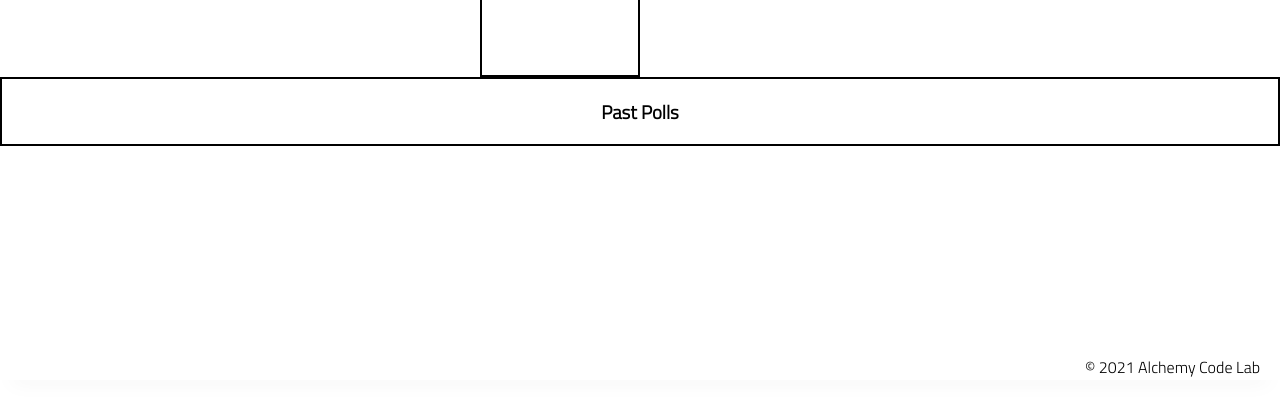
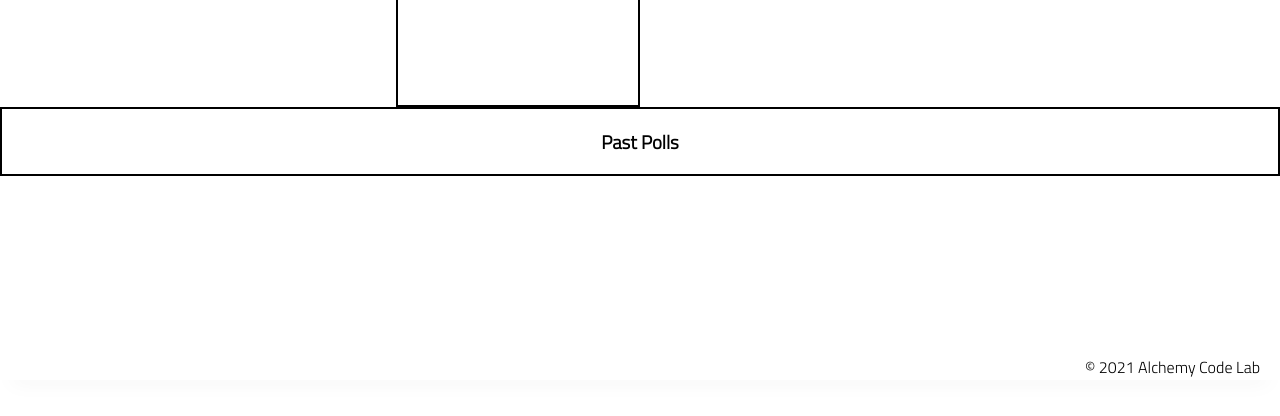
Before and after one commit to PeteSeeling/poll-tracker1, a plain HTML site: page index.html in a window 1280 px wide. Shown: the part 420-836 px from the top of the page. Drawn offline with Linux system fonts and the light colour scheme.

Commit message:
still working on css

```diff
--- a/app.js
+++ b/app.js
@@ -132,6 +132,8 @@ function renderPastPoll(pastPoll){
     pOptionAVotesEl.textContent = optionAVotes;
     pOptionBVotesEl.textContent = optionBVotes;
 
+
+
     container.append(pQuestionEl, pOptionATitleEl, pOptionBTitleEl, pOptionAVotesEl, pOptionBVotesEl);
     pastPollsEl.append(container);
     return container;
--- a/styles/style.css
+++ b/styles/style.css
@@ -123,6 +123,19 @@ border:solid 2px;
 }
 .options{
     display:flex;
+
+
+}
+
+#option-a{
+    display:flex;
+    float:left;
+
+}
+
+#option-b{
+display: flex;
+float:right;
 }
 .past-poll{
     display: flex;
@@ -131,12 +144,23 @@ border:solid 2px;
     width: 100%;
     justify-content: center;
 
+
 }
 #past-polls{
+    display:block;
     text-align: center;
+    width: 100%;
 }
 #poll-question{
     text-align:center;
     justify-content: center;
+    width: 100%;
 
 }
+
+.pOptionA .pOptionAVotes{
+    display:flex;
+    width:100%
+
+
+}
```
